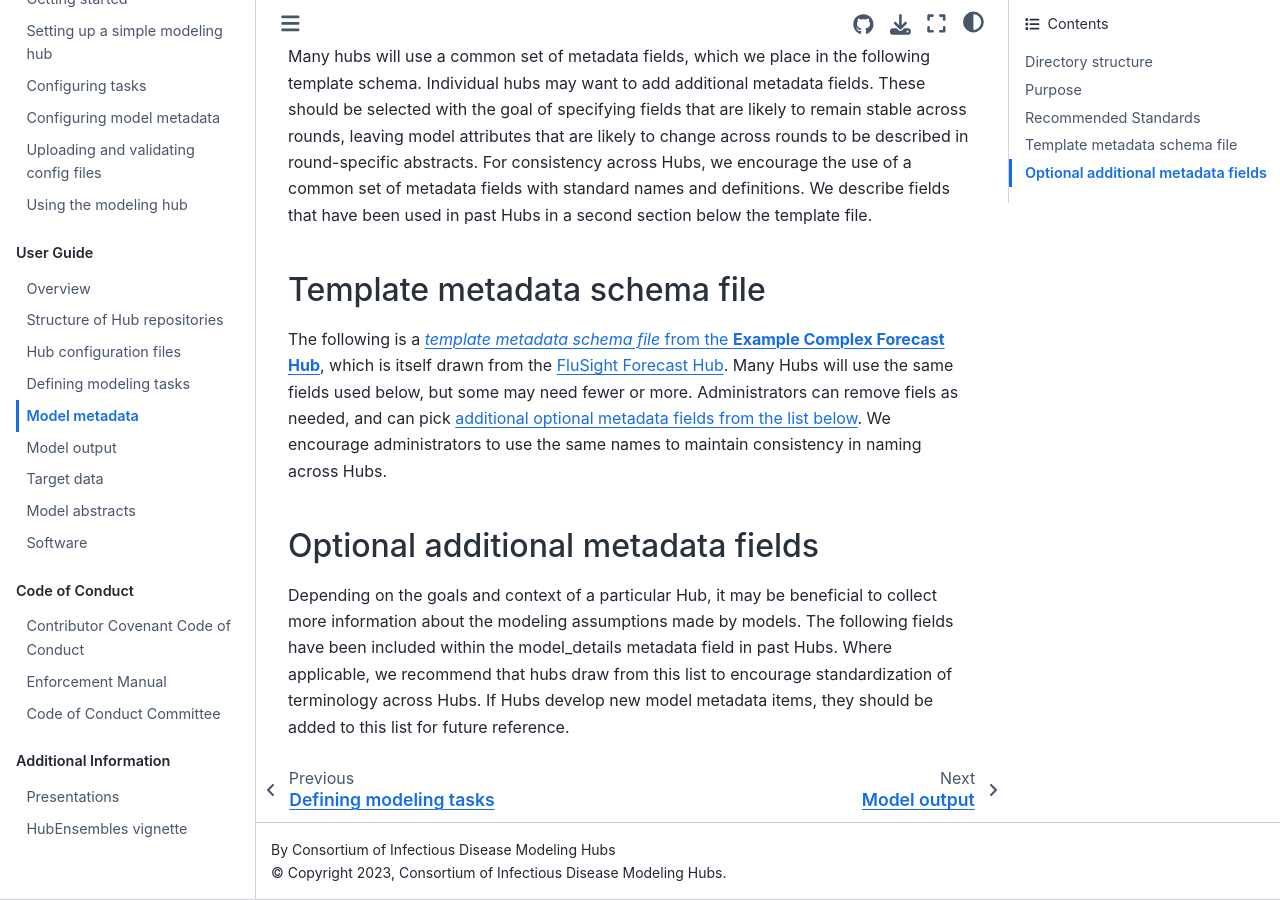
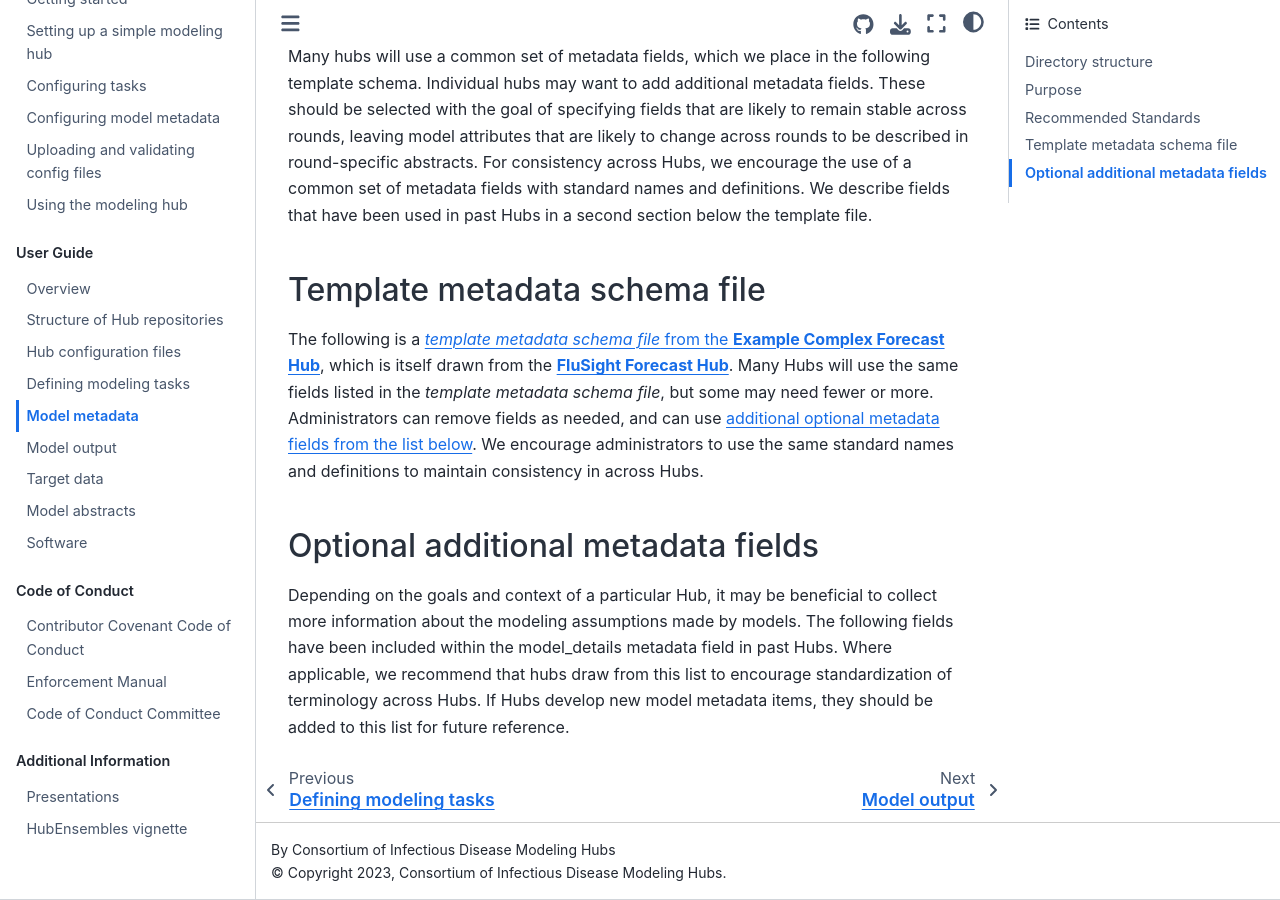
Before and after one commit to hubverse-org/hubDocs, a Sphinx documentation site: the page built from docs/source/user-guide/model-metadata.md, in a window 1280 px wide and 900 px high, scrolled down 844 px. Built offline with Sphinx 7.4.7 and the Sphinx Book theme 1.1.4, drawn with Linux system fonts in a browser that asks for light colours.

Commit message:
Final touches to text

```diff
--- a/docs/source/user-guide/model-metadata.md
+++ b/docs/source/user-guide/model-metadata.md
@@ -22,7 +22,7 @@ Many hubs will use a common set of metadata fields, which we place in the follow
 
 ## Template metadata schema file
 
-The following is a [*template metadata schema file* from the **Example Complex Forecast Hub**](https://github.com/Infectious-Disease-Modeling-Hubs/example-complex-forecast-hub/blob/main/hub-config/model-metadata-schema.json), which is itself drawn from the [FluSight Forecast Hub](https://github.com/cdcepi/FluSight-forecast-hub/blob/main/model-metadata/README.md). Many Hubs will use the same fields used below, but some may need fewer or more. Administrators can remove fiels as needed, and can pick [additional optional metadata fields from the list below](#optional-additional-metadata-fields). We encourage administrators to use the same names to maintain consistency in naming across Hubs.
+The following is a [*template metadata schema file* from the **Example Complex Forecast Hub**](https://github.com/Infectious-Disease-Modeling-Hubs/example-complex-forecast-hub/blob/main/hub-config/model-metadata-schema.json), which is itself drawn from the [**FluSight Forecast Hub**](https://github.com/cdcepi/FluSight-forecast-hub/blob/main/model-metadata/README.md). Many Hubs will use the same fields listed in the *template metadata schema file*, but some may need fewer or more. Administrators can remove fields as needed, and can use [additional optional metadata fields from the list below](#optional-additional-metadata-fields). We encourage administrators to use the same standard names and definitions to maintain consistency in across Hubs.
 
    <script src="../_static/docson/widget.js" data-schema="https://raw.githubusercontent.com/Infectious-Disease-Modeling-Hubs/example-complex-forecast-hub/main/hub-config/model-metadata-schema.json"></script>
 
```
